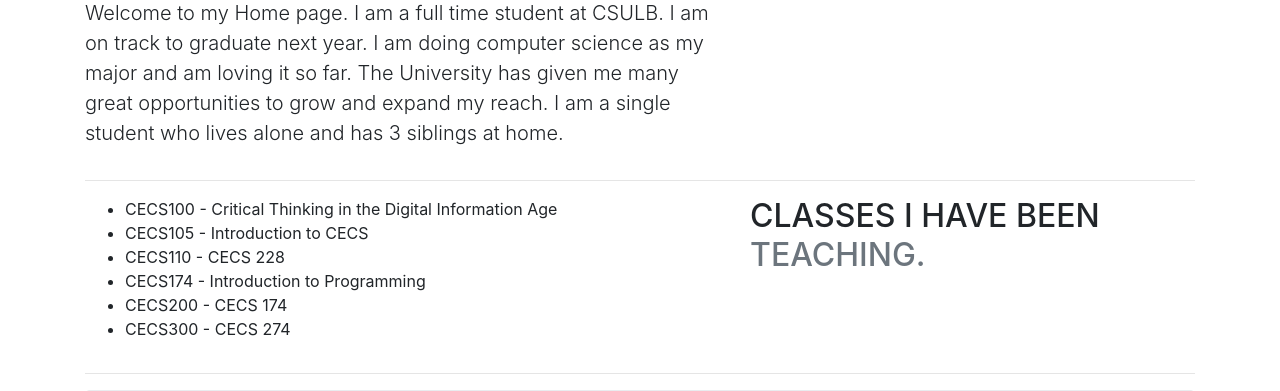
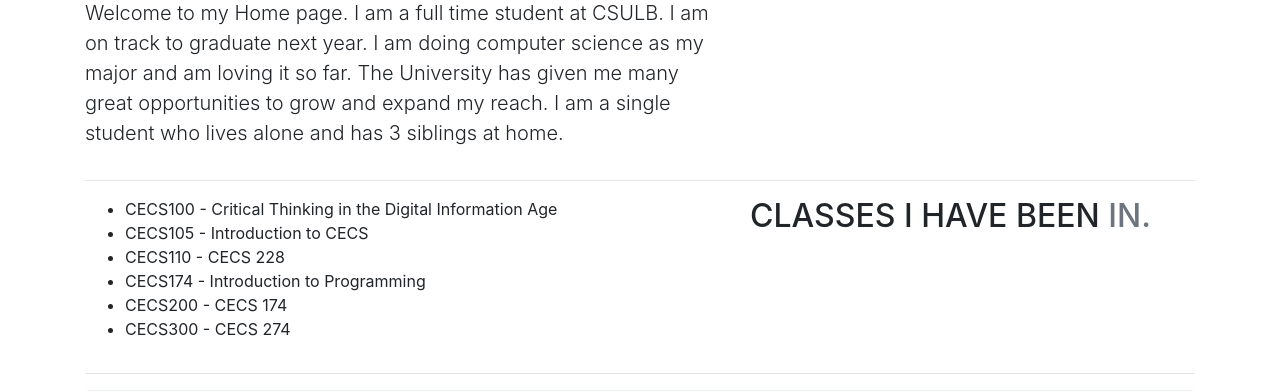
Before and after one commit to coltranepadawan/Bootstrap, a plain HTML site: page index.html in a window 1280 px wide. Shown: the part 347-738 px from the top of the page. Drawn offline with nearby package versions, Linux system fonts and the light colour scheme.

Commit message:
Update index.html

```diff
--- a/index.html
+++ b/index.html
@@ -55,7 +55,7 @@ I am a single student who lives alone and has 3 siblings at home.</p>
 
       </div>
       <div class="col-md-5">
-         <h2 class="featurette-heading">CLASSES I HAVE BEEN  <span class="text-muted">TEACHING.</span></h2>
+         <h2 class="featurette-heading">CLASSES I HAVE BEEN  <span class="text-muted">IN.</span></h2>
       </div>
     </div>
 
```
